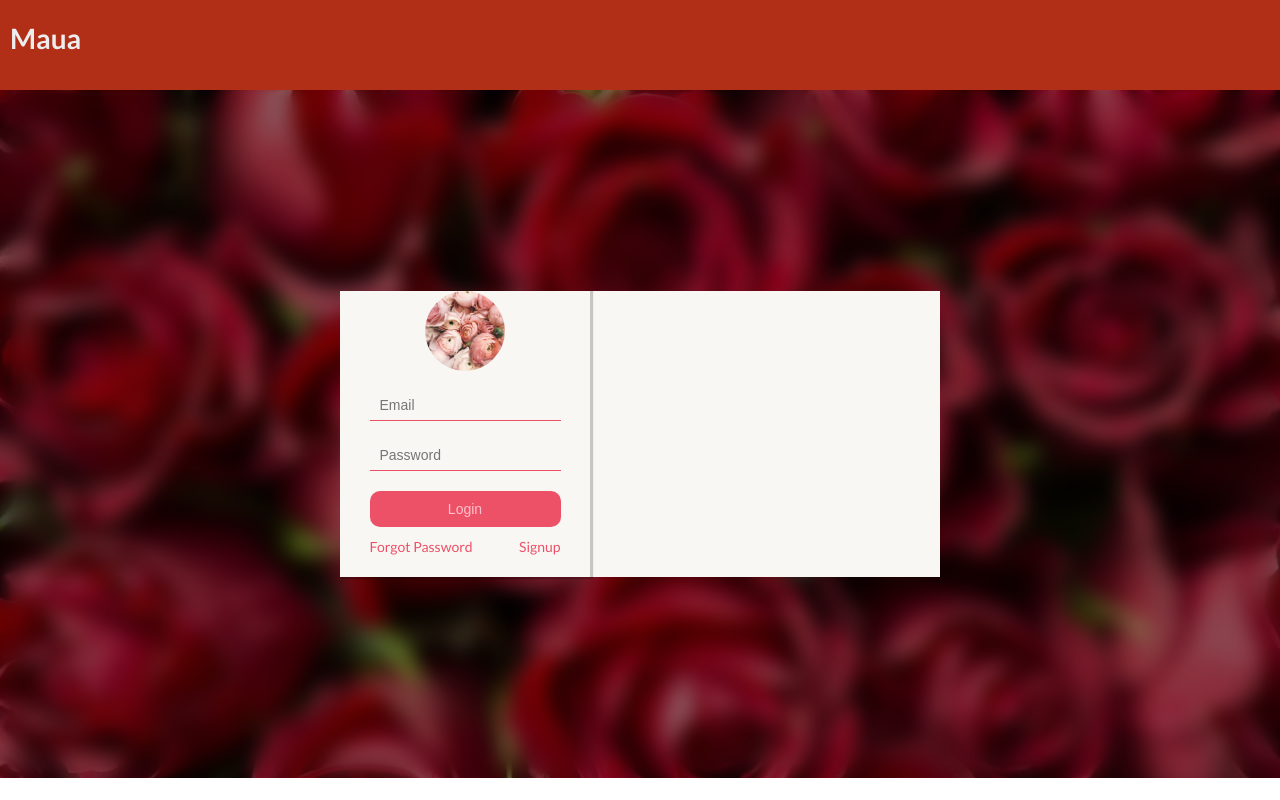
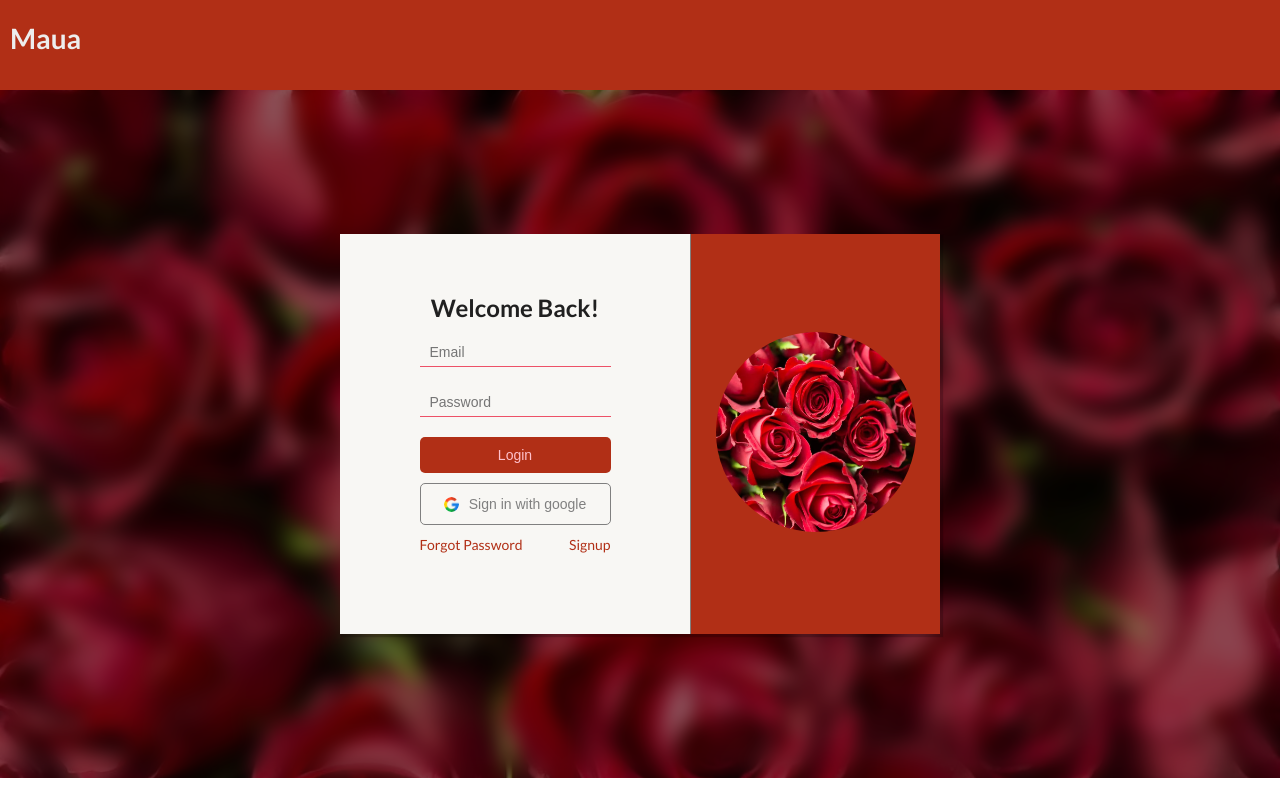
Before and after one commit to Presho99/maua, a React (Create React App) app: page / in a window 1280 px wide. Built offline with nearby package versions, Linux system fonts and the light colour scheme.

Commit message:
Redesign login form

```diff
--- a/src/Components/Login.css
+++ b/src/Components/Login.css
@@ -27,30 +27,57 @@
 
 .login-container {
  width: 600px;
-  /* width: 100%;
-  height: 100%; */
+ position: absolute;
+  height: 400px;
   display: flex;
   background-color: #f8f7f4;
-  /* display: flex; */
+  display: flex;
   justify-content: center;
-  flex-direction: column;
+  box-shadow: 2px 2px 1px 1px rgba(0, 0, 0, 0.2);
+  /* border-radius: 20px; */
+  /* align-items: center; */
+  z-index: 10;
+}
+
+.signup-container{
+  position: absolute;
+  width: 600px;
+  height: 500px;
+  display: flex;
+  background-color: #f8f7f4;
+  display: flex;
+  justify-content: center;
+  box-shadow: 2px 1px 1px 1px rgba(0, 0, 0, 0.2);
   /* border-radius: 20px; */
   /* align-items: center; */
   z-index: 10;
 }
 
 .login-deets {
-  width: 250px;
+  width: 350px;
   display: flex;
   justify-content: center;
   flex-direction: column;
   align-items: center;
-  box-shadow: 2px 1px 1px 1px rgba(0, 0, 0, 0.2);
+  background-color: #f8f7f4;
+  /* background-color: aqua; */
+
 }
 
 .login-right{
   width: 250px;
+  height: 100%;
+  height: 100%;
+  display: flex;
+  justify-content: center;
+  align-items: center;
+  background-color: #B12F16;
+  border-left: 1px solid grey;
+}
 
+.login-right img{
+  width: 200px;
+  height: 200px;
 }
 
 .login-image {
@@ -92,7 +119,8 @@ img {
 }
 
 .login-links a {
-  color: #ed5167;
+  /* color: #ed5167; */
+  color: #B12F16;
 }
 
 .login-links a:hover {
@@ -104,14 +132,36 @@ img {
   outline: none;
   border: none;
   padding: 10px;
-  border-radius: 10px;
-  background-color: #ed5167;
+  border-radius: 5px;
+  background-color: #B12F16;
   color: pink;
   cursor: pointer;
   margin-bottom: 10px;
   transition: 0.3s ease-in;
 }
 
+.btn-google{
+  width: 100%;
+  outline: none;
+  border: 1px solid gray;
+  padding: 10px;
+  border-radius: 5px;
+  background-color: #f8f7f4;
+  color: grey;
+  cursor: pointer;
+  margin-bottom: 10px;
+  transition: 0.3s ease-in;
+  display: flex;
+  align-items: center;
+  justify-content: center;
+}
+
+.btn-google img{
+  width: 15px;
+  height: 15px;
+  margin-right: 10px;
+}
+
 .btn-login:hover {
   opacity: 0.8;
 }
--- a/src/Components/Login.js
+++ b/src/Components/Login.js
@@ -2,7 +2,6 @@ import React, { useState } from "react";
 import "./Login.css";
 import Button from "./Button";
 import ErrorModal from "./ErrorModal";
-import { logDOM } from "@testing-library/react";
 
 function Login(props) {
   const [enteredEmail, setEnteredEmail] = useState("");
@@ -51,15 +50,11 @@ function Login(props) {
   return (
     <div>
       {error && <ErrorModal title={error.title} message={error.message} />}
-      <div className="login" style={{backgroundImage: `url('/logo.webp')`}}>
-        <div className="login-container" >
+      <div className="login" style={{ backgroundImage: `url('/logo.webp')` }}>
+        <div className="login-container">
           <div className="login-deets">
-            <div className="login-image">
-              <img src={"/assets/background.jpeg"} />
-            </div>
-            {/* <div className="login-name">
-            <h3>Maua</h3>
-          </div> */}
+            <h2>Welcome Back!</h2>
+
             <form onSubmit={submitHandler}>
               <div className="email">
                 <input
@@ -92,6 +87,17 @@ function Login(props) {
                   Login
                 </Button>
               </div>
+
+              <div className="google-button">
+                <Button
+                  type="submit"
+                  className="btn-google"
+                  disabled={!validForm}
+                >
+                  <img src="/assets/google.png"/>
+                  <p>Sign in with google</p>
+                </Button>
+              </div>
               <div className="login-links">
                 <a href="#">Forgot Password</a>
                 <a href="#">Signup</a>
@@ -99,7 +105,9 @@ function Login(props) {
             </form>
           </div>
           <div className="login-right">
-
+            <div className="right-image">
+              <img src="/logo.webp"/>
+            </div>
           </div>
         </div>
       </div>
```
Also changed, not shown: public/assets/google.png (added).
